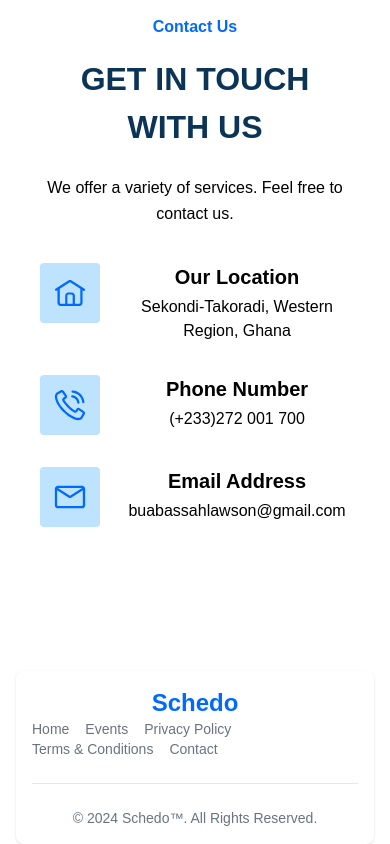
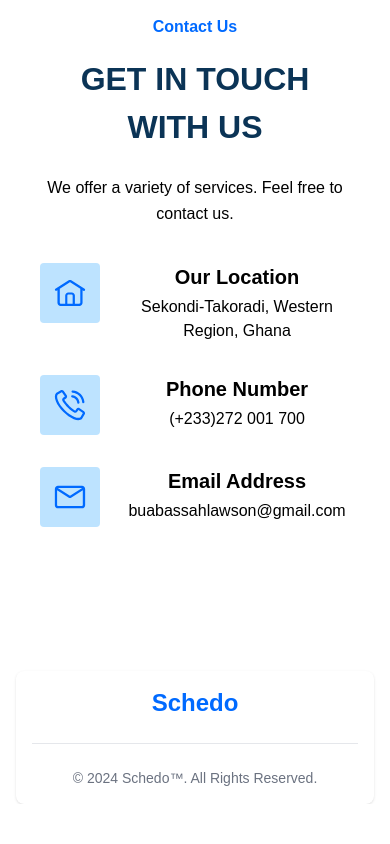
Before and after one commit to Law-son/schedo-frontend, a React (Vite) app in the folder schedo-frontend/: page / in a window 390 px wide. Shown: the part 6182-7026 px from the top of the page. After the commit the page ends 6986 px from the top, so only its background shows below. Built offline with nearby package versions, Linux system fonts and the light colour scheme.

Commit message:
fix(ui): make footer responsive

```diff
--- a/schedo-frontend/src/components/footer/Footer.jsx
+++ b/schedo-frontend/src/components/footer/Footer.jsx
@@ -8,7 +8,7 @@ const Footer = () => {
           <span className="self-center whitespace-nowrap text-2xl font-semibold text-primary-blue md:text-4xl lg:text-3xl">
             Schedo
           </span>
-          <ul class="flex flex-wrap items-center mb-6 text-sm font-medium text-gray-500 sm:mb-0 dark:text-gray-400">
+          <ul class="hidden sm:flex flex-wrap items-center mb-6 text-sm font-medium text-gray-500 sm:mb-0 dark:text-gray-400">
             <li>
               <a href="#" class="hover:underline me-4 md:me-6">
                 Home
```
